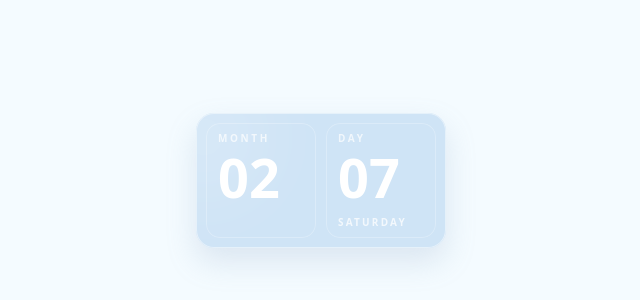
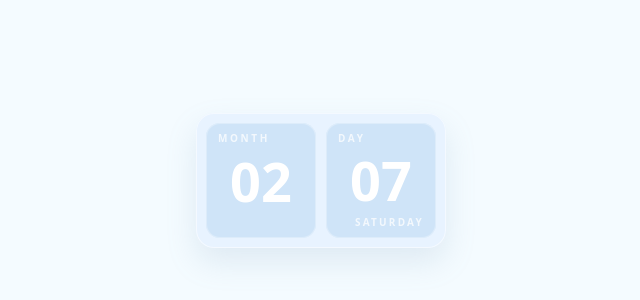
Before and after one commit to kkkkiyojj/sky-calendar-widget, a Next.js app: page / in a window 1280 px wide. Shown: the part 220-520 px from the top of the page, without its empty margins (319-959 px from the left). Built offline with nearby package versions, Linux system fonts and the light colour scheme.

Commit message:
Refactor MiniCalendarWidget styles and structure

```diff
--- a/components/MiniCalendarWidget.tsx
+++ b/components/MiniCalendarWidget.tsx
@@ -24,22 +24,19 @@ export default function MiniCalendarWidget({
     <div
       className="
         relative overflow-hidden rounded-[18px]
-        bg-[#cfe4f6]
-        shadow-[0_14px_30px_rgba(130,160,190,0.22)]
+        bg-[#e8f3ff]
+        shadow-[0_14px_30px_rgba(130,160,190,0.18)]
       "
       style={{ width, height }}
     >
       {/* 바깥 테두리/뽀얀 느낌 */}
-      <div className="pointer-events-none absolute inset-0 rounded-[18px] shadow-[inset_0_0_0_1px_rgba(255,255,255,0.45)]" />
-      <div className="pointer-events-none absolute -top-10 -left-14 h-32 w-32 rounded-full bg-white/20 blur-2xl" />
-      <div className="pointer-events-none absolute -bottom-12 -right-16 h-36 w-36 rounded-full bg-white/18 blur-2xl" />
+      <div className="pointer-events-none absolute inset-0 rounded-[18px] shadow-[inset_0_0_0_1px_rgba(255,255,255,0.55)]" />
+      <div className="pointer-events-none absolute -top-10 -left-14 h-32 w-32 rounded-full bg-white/28 blur-2xl" />
+      <div className="pointer-events-none absolute -bottom-12 -right-16 h-36 w-36 rounded-full bg-white/22 blur-2xl" />
 
       <div className="relative h-full w-full p-[10px]">
         <div className="flex h-full" style={{ gap }}>
-          {/* MONTH 카드 */}
           <InnerCard label="MONTH" main={month} />
-
-          {/* DAY 카드 + 요일 */}
           <InnerCard label="DAY" main={day} footer={weekday} />
         </div>
       </div>
@@ -60,29 +57,35 @@ function InnerCard({
     <div
       className="
         relative flex-1 overflow-hidden rounded-[14px]
-        bg-white/18
+        bg-[#bcd9f3]/55
       "
     >
       {/* 카드 테두리(아주 은은) */}
-      <div className="pointer-events-none absolute inset-0 rounded-[14px] shadow-[inset_0_0_0_1px_rgba(255,255,255,0.25)]" />
+      <div className="pointer-events-none absolute inset-0 rounded-[14px] shadow-[inset_0_0_0_1px_rgba(255,255,255,0.28)]" />
       {/* 카드 안쪽 하이라이트 */}
       <div className="pointer-events-none absolute -top-8 -left-10 h-24 w-24 rounded-full bg-white/18 blur-xl" />
 
-      <div className="relative h-full w-full px-3 pt-2 pb-2 flex flex-col">
-        <div className="text-[10px] font-semibold tracking-[0.26em] text-white/70">
+      {/* 레이아웃: 위 라벨 / 가운데 숫자 / 아래 요일 */}
+      <div className="relative h-full w-full px-3 py-2 flex flex-col">
+        {/* 상단 라벨 */}
+        <div className="text-[10px] font-semibold tracking-[0.26em] text-white/75">
           {label}
         </div>
 
-        <div className="mt-1 text-[54px] font-semibold leading-none text-white">
-          {main}
+        {/* 가운데 숫자 (완전 중앙) */}
+        <div className="flex-1 flex items-center justify-center">
+          <div className="text-[54px] font-semibold leading-none text-white">
+            {main}
+          </div>
         </div>
 
+        {/* 하단 요일 (DAY 카드만) */}
         {footer ? (
-          <div className="mt-auto text-[10px] font-semibold tracking-[0.22em] text-white/75">
+          <div className="text-[10px] font-semibold tracking-[0.22em] text-white/75 text-right">
             {footer}
           </div>
         ) : (
-          <div className="mt-auto" />
+          <div className="h-[14px]" />
         )}
       </div>
     </div>
```
